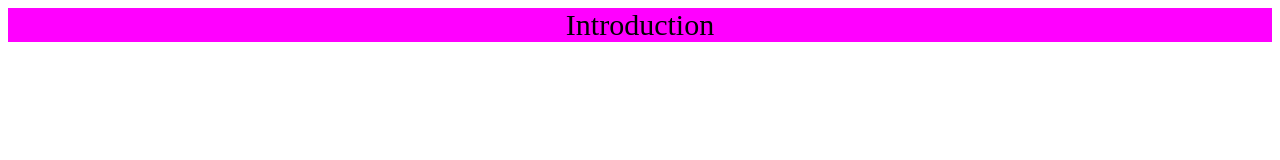
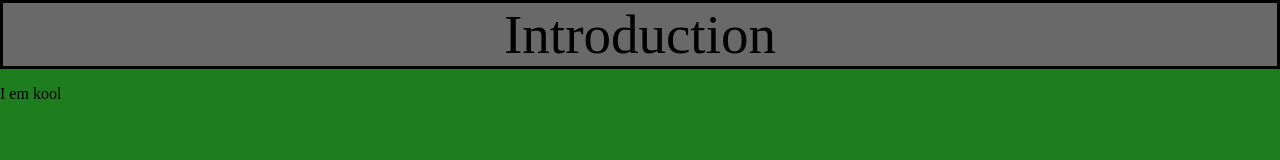
Before and after one commit to sharkir03/IDAssignment1, a plain HTML site: page index.html in a window 1280 px wide. Drawn offline with Linux system fonts and the light colour scheme.

Commit message:
some edits

```diff
--- a/index.html
+++ b/index.html
@@ -1,9 +1,11 @@
 <html>
     <head>
         <link rel="stylesheet" href="style.css">
+        <link rel="stylesheet" href="normalize.css">
         <header>Introduction</header>
     </head>
     <body>
-
+        <p class="intro">I em kool</p>
+        <!--<img src= class="image">-->
     </body>
 </html>
--- a/style.css
+++ b/style.css
@@ -1,6 +1,15 @@
 header {
     display: flex;
     justify-content: center;
-    background-color: magenta;
-    font-size: 30px;
+    background-color: 	#696969;
+    font-size: 55px;
+    border-color: black;
+    border: solid;
 }
+html {
+    background-color: rgb(30, 126, 30);
+}
+.intro {
+    display: flex;
+    align-items: center;
+}
```
